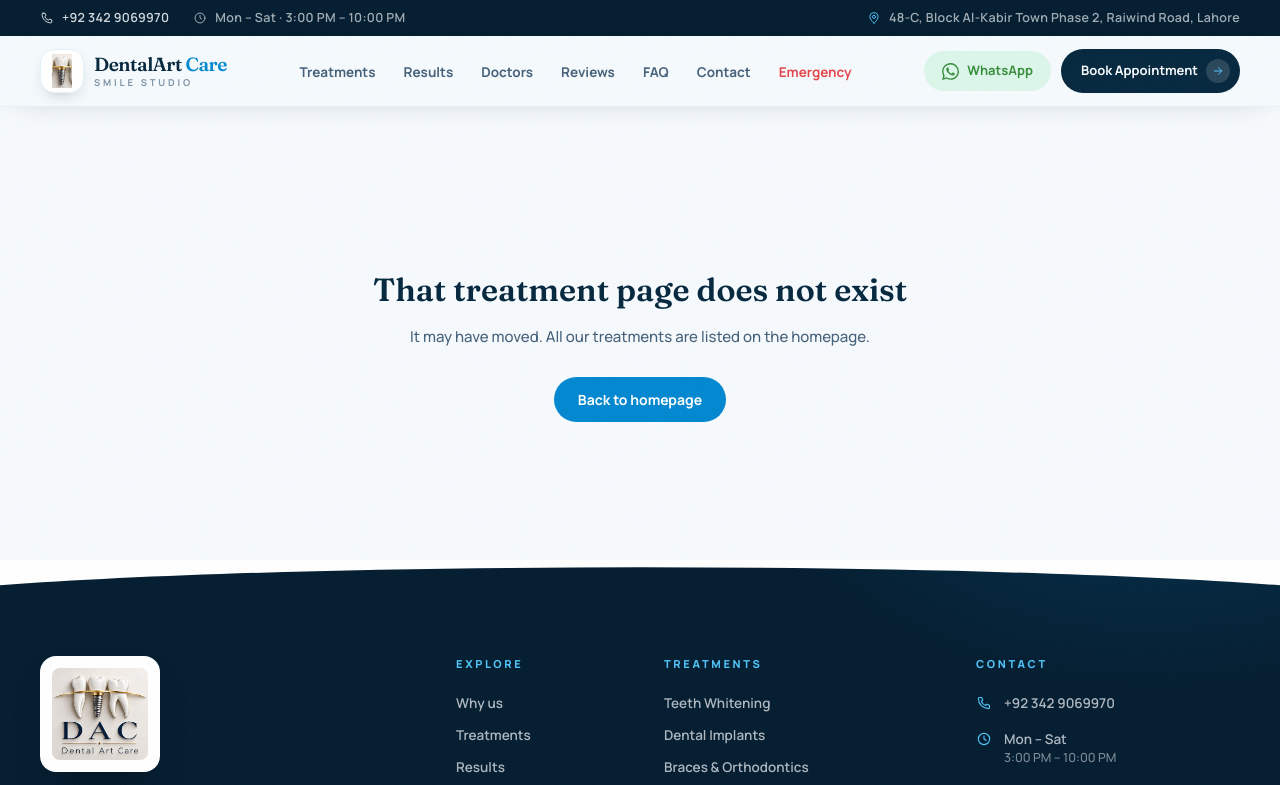
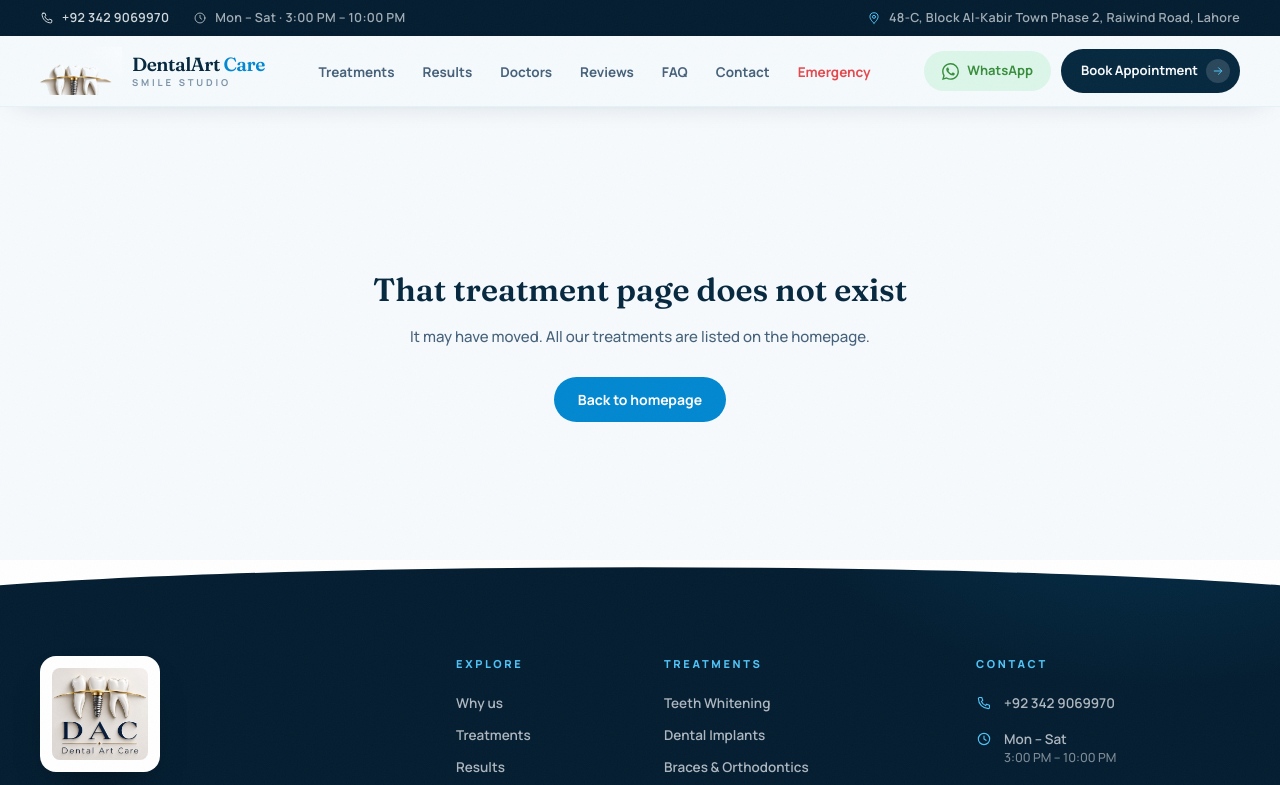
Before and after one commit to sikanderchishti07-source/dentalart, a React (Vite) app: page /1 in a window 1280 px wide. Shown: the top 785 px of the page. Built offline with nearby package versions, Linux system fonts and the light colour scheme.

Commit message:
Fix header logo, add Dr Khwaja Ahmad Aman

```diff
--- a/src/components/Nav.tsx
+++ b/src/components/Nav.tsx
@@ -117,13 +117,11 @@ export default function Nav() {
             className="group flex shrink-0 items-center gap-2.5"
             aria-label="DentalArt Care — home"
           >
-            <span className="relative grid h-11 w-11 shrink-0 place-items-center overflow-hidden rounded-[14px] border border-foam bg-white shadow-[0_6px_16px_-8px_rgba(4,29,48,0.35)] transition-transform duration-300 group-hover:-rotate-6 group-hover:scale-105">
-              <img
-                src="/images/dac-icon.jpg"
-                alt=""
-                className="h-[34px] w-auto object-contain"
-              />
-            </span>
+            <img
+              src="/images/dac-mark-wide.png"
+              alt=""
+              className="h-12 w-auto shrink-0 transition-transform duration-300 group-hover:scale-105"
+            />
             <span className="leading-none">
               <span className="block font-display text-[19px] font-semibold tracking-tight text-ink">
                 DentalArt<span className="text-primary"> Care</span>
--- a/src/components/Showcase.tsx
+++ b/src/components/Showcase.tsx
@@ -233,7 +233,7 @@ export function Team() {
           </Reveal>
         </div>
 
-        <div className="grid sm:grid-cols-2 lg:grid-cols-3 gap-8 max-w-5xl mx-auto lg:max-w-none">
+        <div className="grid sm:grid-cols-2 lg:grid-cols-4 gap-6 max-w-5xl mx-auto lg:max-w-none">
           {DOCTORS.map((d, i) => (
             <DoctorCard key={d.name} doc={d} delay={i * 130} />
           ))}
--- a/src/data.ts
+++ b/src/data.ts
@@ -135,6 +135,14 @@ export const DOCTORS: Doctor[] = [
     tags: ["Restorative", "Preventive", "Oral Care"],
     bio: "BDS (2021) with Distinction in Oral Pathology. Compassionate care in preventive and restorative dentistry, extractions, scaling, dental emergencies and long-term oral health.",
     img: "https://dentalartscare.vercel.app/images/doc3.jpeg",
+  },
+  {
+    name: "Dr. Khwaja Ahmad Aman",
+    role: "General Dentist",
+    credentials: "BDS",
+    tags: ["Fillings", "Preventive", "Check-ups"],
+    bio: "Handles everyday dental care: examinations, fillings, scaling and routine treatment. Takes time to explain what he finds and what your options are before anything starts.",
+    img: "/images/doc-aman.jpg",
   },
 ];
 
```
Also changed, not shown: public/images/dac-mark-wide.png (added), public/images/doc-aman.jpg (added).
